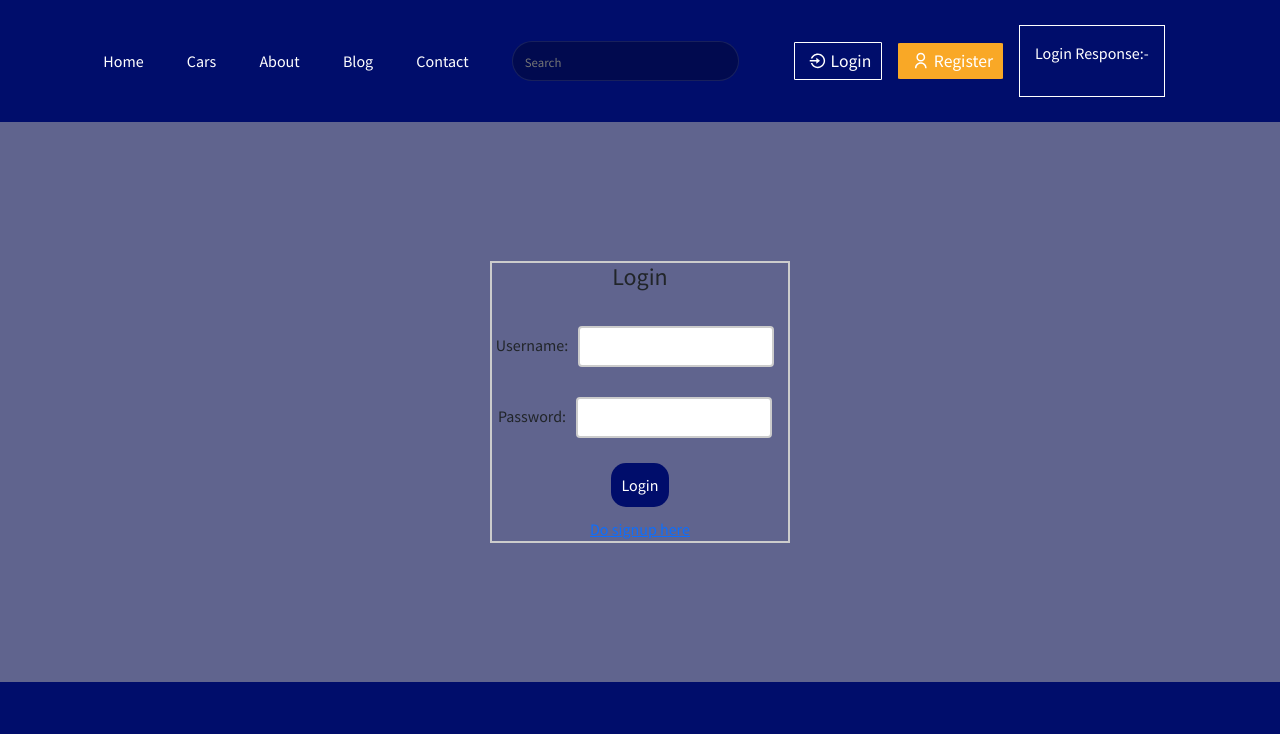
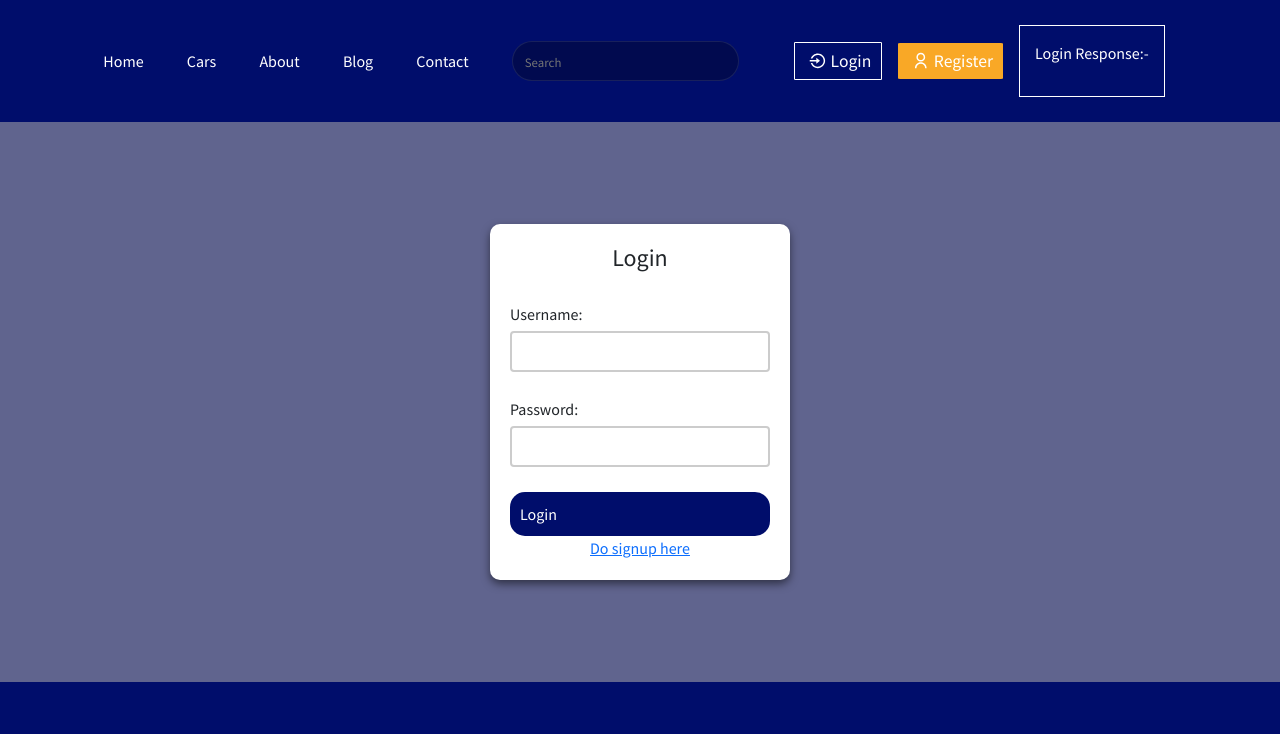
Before and after one commit to Parthgujjar2060/luxe-react-repo, a React (Create React App) app: page /Login in a window 1280 px wide. Shown: the top 734 px of the page. Built offline with nearby package versions, Linux system fonts and the light colour scheme.

Commit message:
Login Ui Has been updated!!

```diff
--- a/src/pages/Login.jsx
+++ b/src/pages/Login.jsx
@@ -75,13 +75,13 @@ const Login = ({ setLoggedIn }) => {
         <div onClick={loginBtn} style={styles.button}>
           Login
         </div>
-
+        <div className='signUp'>
         <Link to="/Signup">Do signup here</Link>
+        </div>
       </form>
       {loading && <p>Loading...</p>}
       {error && <p style={{ color: 'red' }}>{error}</p>}
       {loginResponse && <p>Login Response: {JSON.stringify(loginResponse)}</p>}
-
     </div>
   );
 };
@@ -102,8 +102,12 @@ const styles = {
       display: 'flex',
       flexDirection: 'column',
       alignItems: 'center',
-    border: '2px solid #ccc',
+      backgroundColor: '#fff',
+      borderRadius: '10px',
+      boxShadow: '0 4px 8px rgba(0, 0, 0, 0.5)',
+      padding: '20px',
       width: '300px',
+      boxSizing: 'border-box',
     },
     label: {
       margin: '10px 0',
@@ -113,9 +117,11 @@ const styles = {
     input: {
       padding: '8px',
       fontSize: '14px',
-    margin: '5px 10px',
+      margin: '5px 0',
       border: '2px solid #ccc',
       borderRadius: '4px',
+      width: '100%',
+      boxSizing: 'border-box',
     },
     button: {
       backgroundColor: '#000d6b',
@@ -126,8 +132,15 @@ const styles = {
       borderRadius: '15px',
       cursor: 'pointer',
       marginTop: '10px',
-    marginBottom: '10px',
+      width: '100%',
+      boxSizing: 'border-box',
     },
+    link: {
+      textDecoration: 'none',
+      color: '#000d6b',
+      marginTop: '10px',
+    },
+
     '@media (max-width: 768px)': {
       container: {
         height: '100vh',
@@ -138,4 +151,6 @@ const styles = {
     },
   };
 
+
+
 export default Login;
```
Lines whose indentation alone changed are shown as unchanged.
